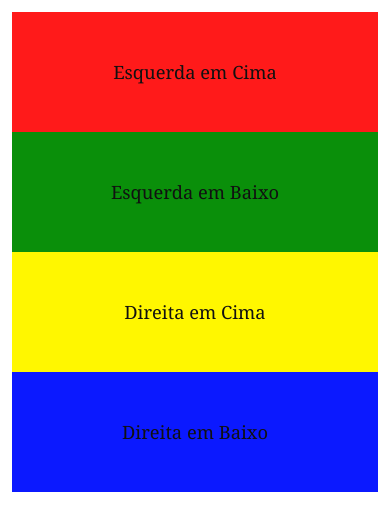
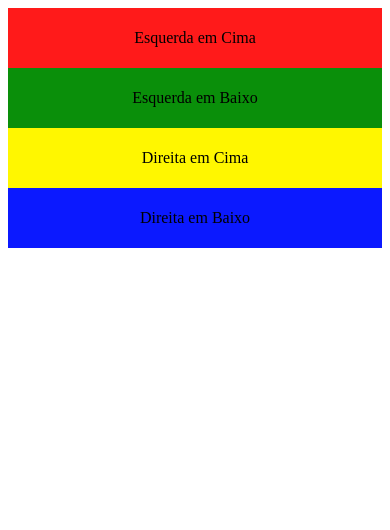
Before and after one commit to lpaivao/EXA618, a plain HTML site: page atividade2.6/index.html in a window 390 px wide. Drawn offline with Linux system fonts and the light colour scheme.

Commit message:
feat: remove estilos globais e simplifica responsividade no CSS

```diff
--- a/atividade2.6/posicionamento.css
+++ b/atividade2.6/posicionamento.css
@@ -1,16 +1,3 @@
-html,
-body {
-  margin: 0;
-  min-height: 100%;
-  background: #fff;
-  font-family: Georgia, "Times New Roman", serif;
-  color: #111;
-}
-
-* {
-  box-sizing: border-box;
-}
-
 .esqcima,
 .dircima,
 .esqbaixo,
@@ -22,16 +9,6 @@ body {
   align-items: center;
   width: 20%;
   height: 20%;
-  padding: 0.5rem;
-}
-
-.esqcima p,
-.dircima p,
-.esqbaixo p,
-.dirbaixo p {
-  margin: 0;
-  font-size: clamp(1.1rem, 1vw + 0.9rem, 2rem);
-  line-height: 1.05;
 }
 
 .esqcima {
@@ -58,21 +35,14 @@ body {
   background: #0b19ff;
 }
 
+/* Responsividade para telas menores */
 @media (max-width: 900px) {
-  body {
-    padding: 0.75rem;
-  }
-
   .esqcima,
   .dircima,
   .esqbaixo,
   .dirbaixo {
     position: static;
     width: 100%;
-    height: 120px;
-  }
-
-  body > div + div {
-    margin-top: 0;
+    height: 60px;
   }
 }
```
